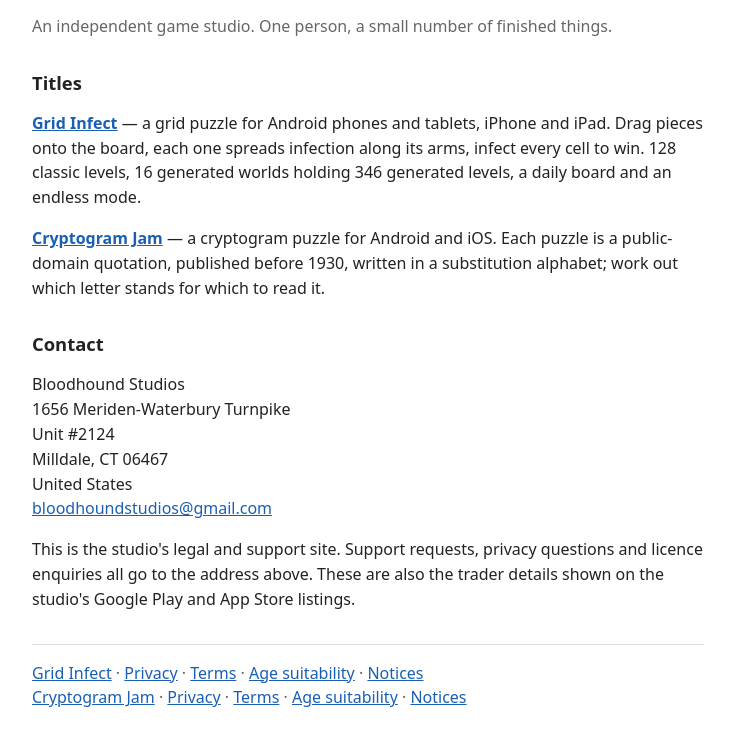
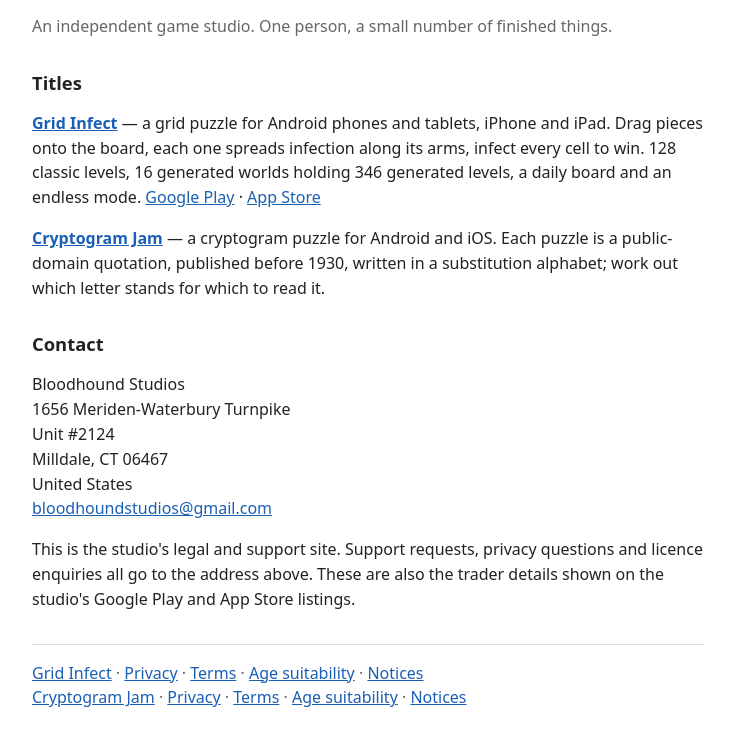
Before and after one commit to Arclite83/bloodhound-studios, a plain HTML site: page index.html in a window 1280 px wide. Shown: the part 67-809 px from the top of the page, without its empty margins (272-1007 px from the left). Drawn offline with Linux system fonts and the light colour scheme.

Commit message:
Link Grid Infect's Google Play and App Store listings
Cryptogram Jam has no live listing yet, so it gets no store links.

Co-Authored-By: Claude Opus 5.5 <noreply@anthropic.com>
Claude-Session: https://claude.ai/code/session_01CuDvzEcoH3f57WEertamxb

```diff
--- a/index.html
+++ b/index.html
@@ -16,7 +16,9 @@
 <p><a href="gridinfect/index.html"><strong>Grid Infect</strong></a> &mdash; a grid puzzle for Android
 phones and tablets, iPhone and iPad. Drag pieces onto the board, each one spreads infection along its
 arms, infect every cell to win. 128 classic levels, 16 generated worlds holding 346 generated levels,
-a daily board and an endless mode.</p>
+a daily board and an endless mode.
+<a href="https://play.google.com/store/apps/details?id=com.bloodhoundstudios.gridinfect.app">Google Play</a> &middot;
+<a href="https://apps.apple.com/app/id6813176200">App Store</a></p>
 <p><a href="cryptogramjam/index.html"><strong>Cryptogram Jam</strong></a> &mdash; a cryptogram puzzle
 for Android and iOS. Each puzzle is a public-domain quotation, published before 1930, written in a
 substitution alphabet; work out which letter stands for which to read it.</p>
```
Also changed, not shown: gridinfect/index.html (+4 -0 lines).
